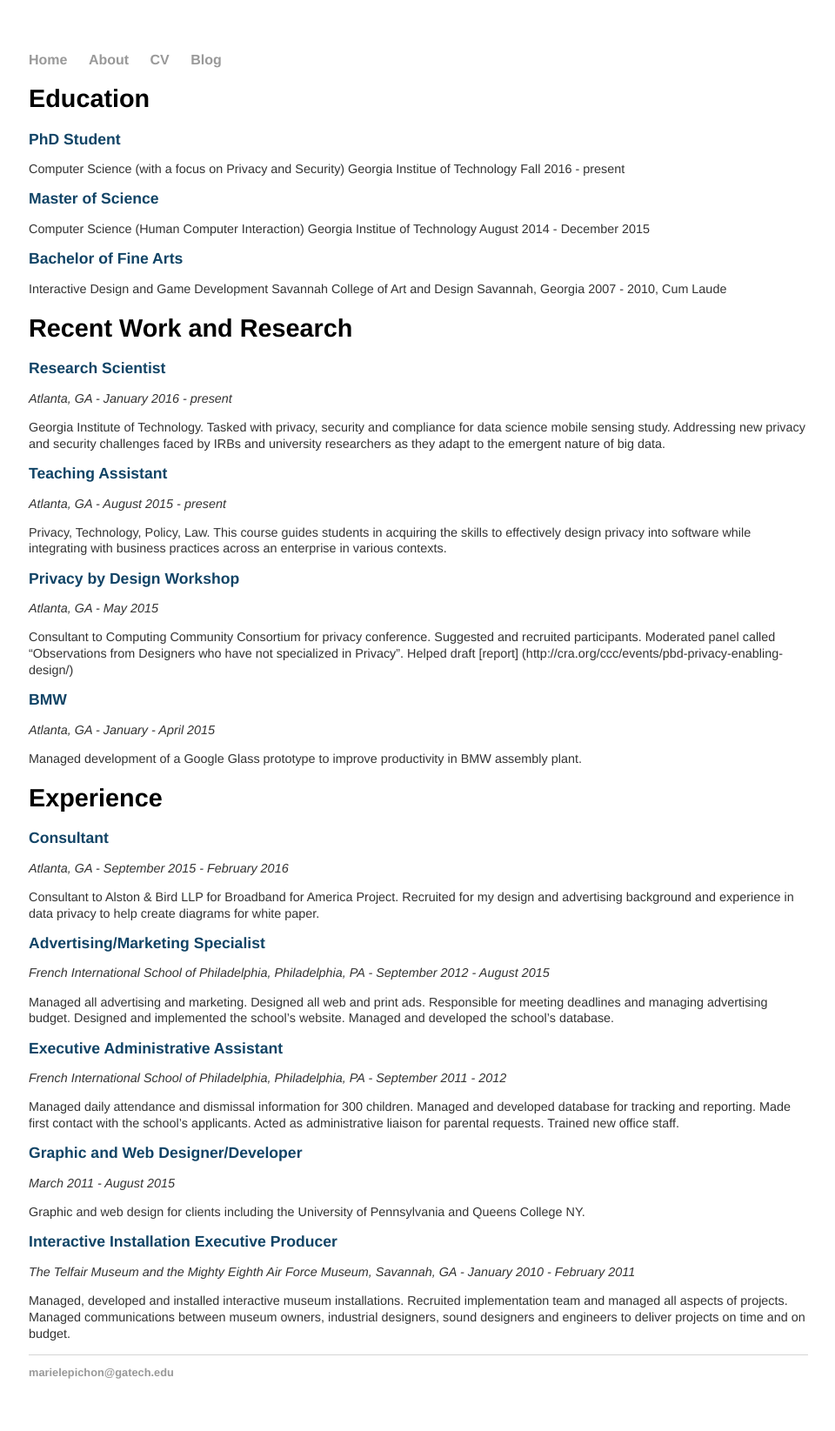
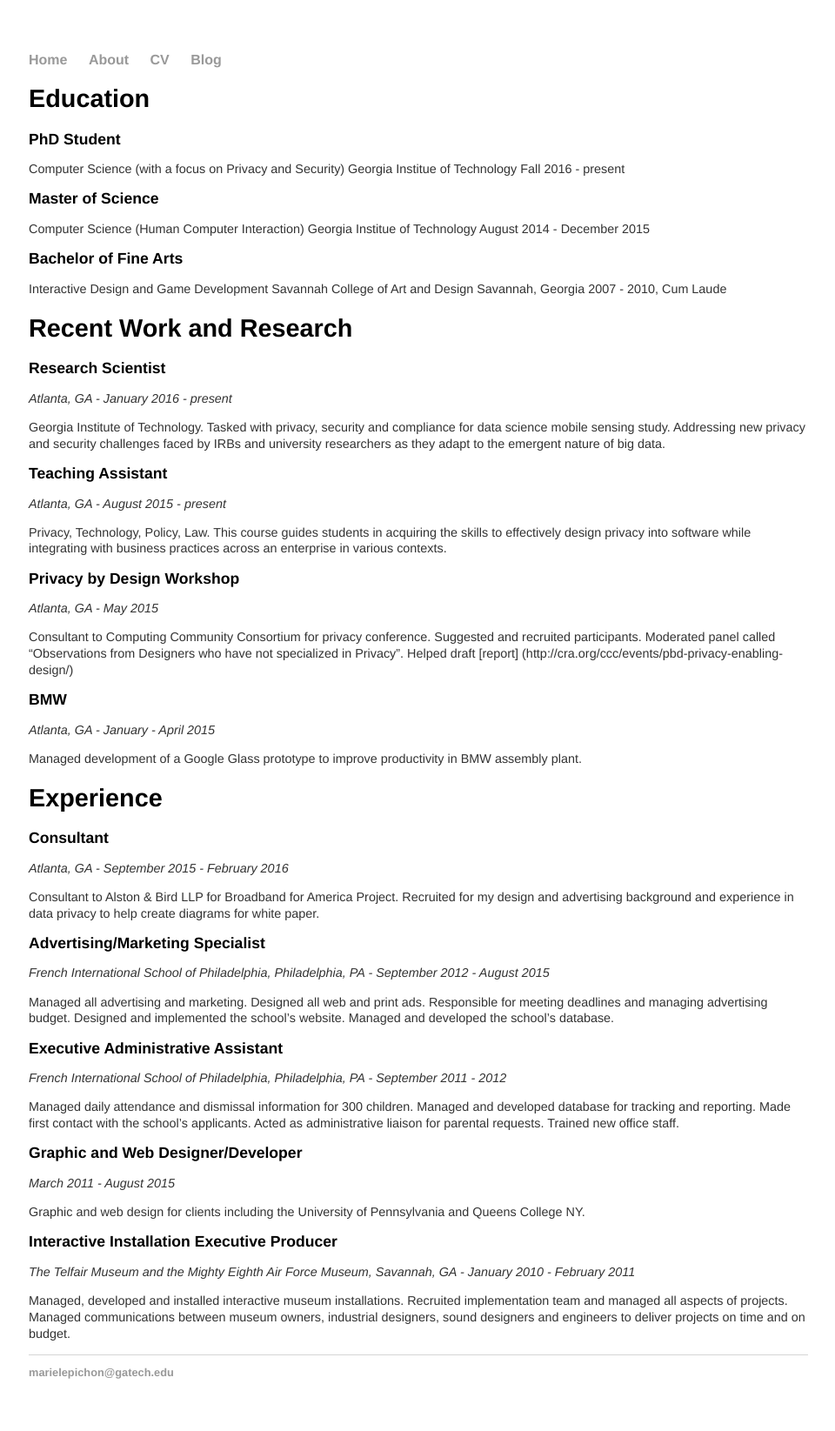
Before and after one commit to mlepic20/mlepic20.github.io, a Jekyll site: the page built from cv/index.md, in a window 1280 px wide. Shown: the whole page at 87% size, without its empty margins (159-1119 px from the left). Built offline with Jekyll 4.4.1, drawn with Linux system fonts in a browser that asks for light colours.

Commit message:
Update main.css

```diff
--- a/css/main.css
+++ b/css/main.css
@@ -25,8 +25,7 @@
 }
 h2 {
     font-size: 1.1em;
-    font-family:'Helvetica', 'Arial', 'Sans-Serif';
-    color: #114466;
+    font-family: 'HelveticaNeue-Light', 'Helvetica Neue Light', 'Helvetica Neue', 'Helvetica', 'Arial', 'Lucida Grande', 'Sans-Serif';
 }
 p {
     font-size: .9em;
```
